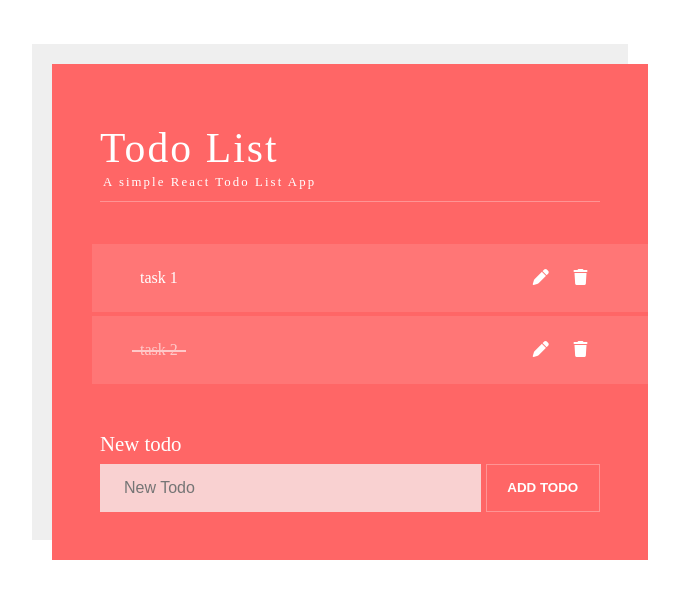
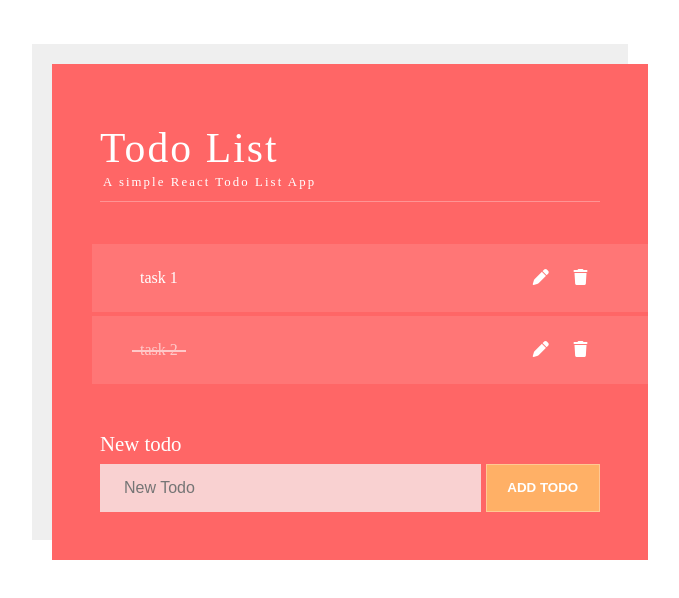
Before and after one commit to bhargavjagtap/todolist, a React (Create React App) app: page / in a window 1280 px wide. Shown: the top 598 px of the page, without its empty margins (290-969 px from the left). Built offline with nearby package versions, Linux system fonts and the light colour scheme.

Commit message:
changed background

```diff
--- a/src/styles.css
+++ b/src/styles.css
@@ -21,7 +21,7 @@
 .NewTodoForm button {
   padding: 0 1.3rem;
   border: none;
-  background: #ff6666;
+  background: #ffb066;
   color: white;
   text-transform: uppercase;
   font-weight: bold;
```
